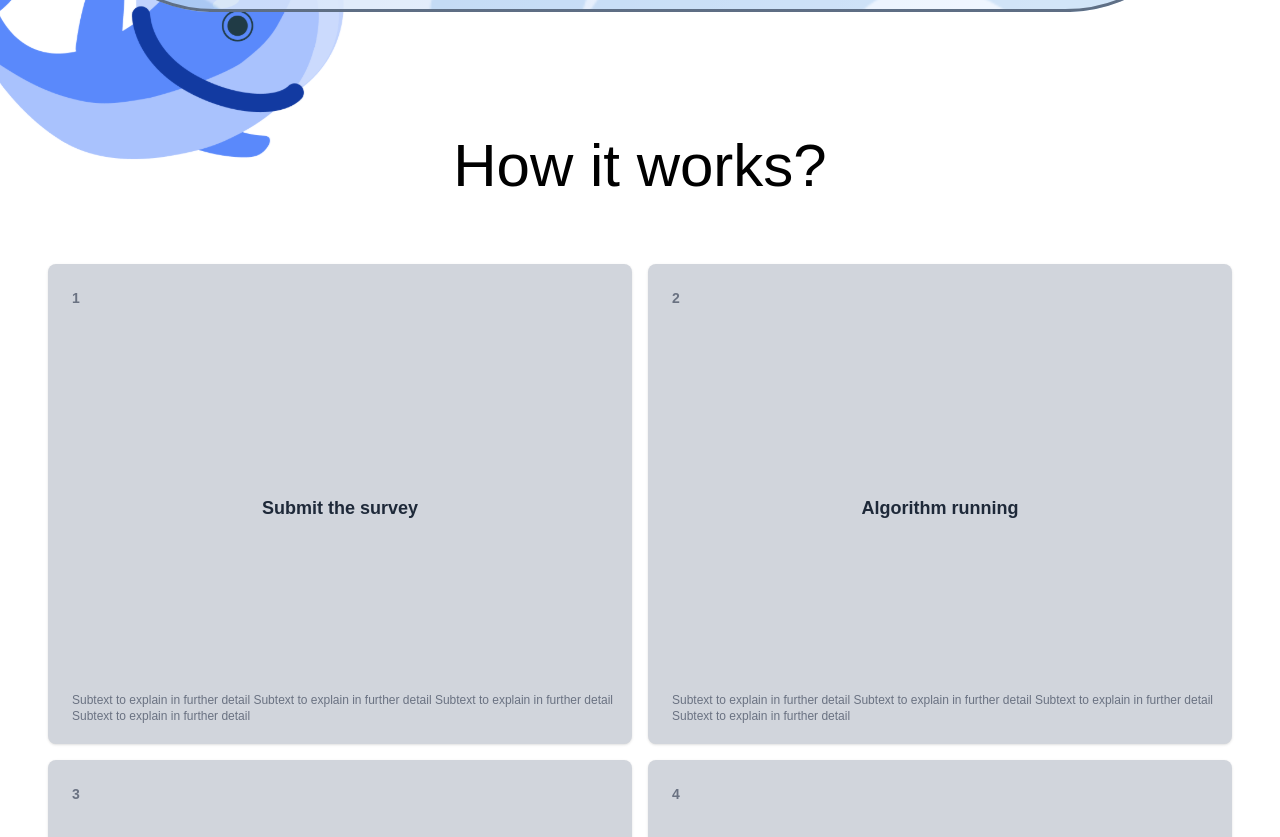
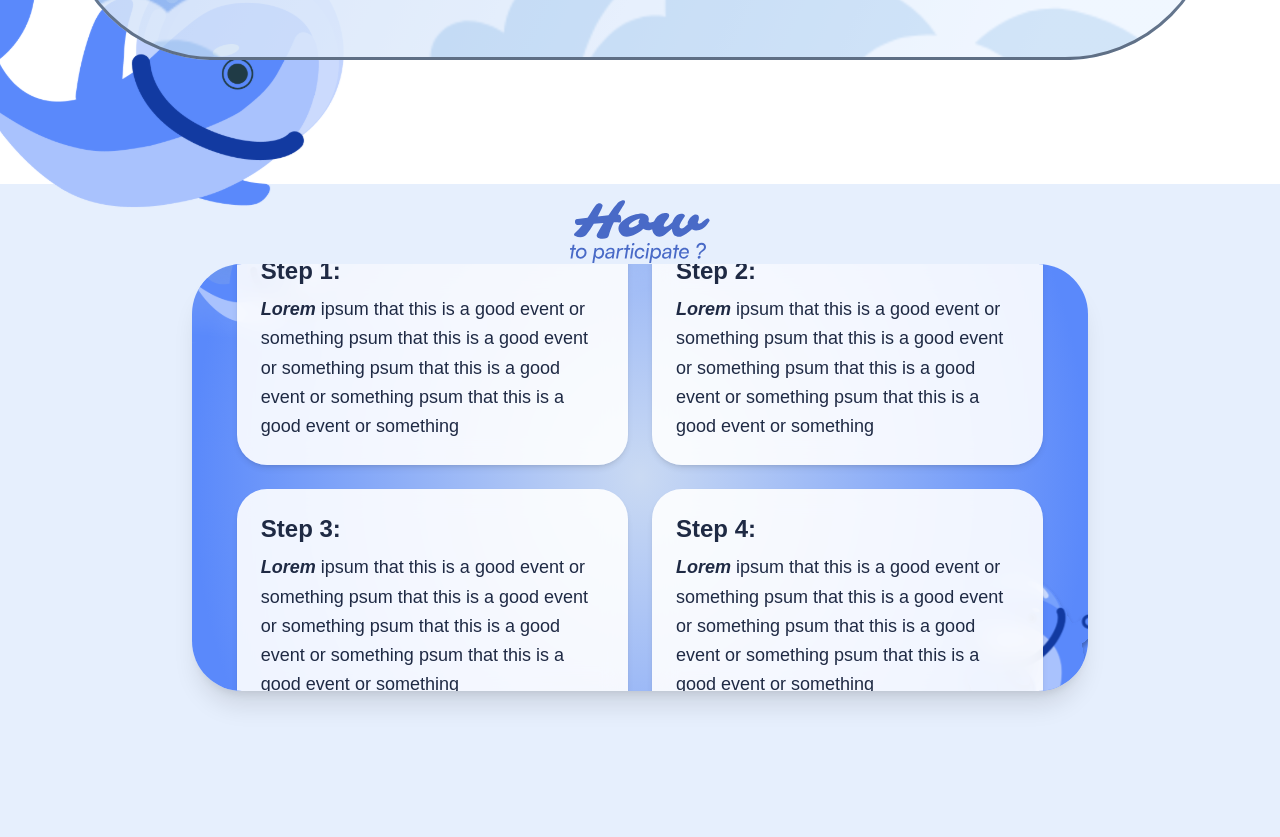
Before and after one commit to bakuyy/dsc-speed-dataing, a Next.js app: page / in a window 1280 px wide. Shown: the part 1960-2797 px from the top of the page. Built offline with nearby package versions, Linux system fonts and the light colour scheme.

Commit message:
fix: file organization

```diff
--- a/src/app/dashboard/About.tsx
+++ b/src/app/dashboard/About.tsx
@@ -9,11 +9,11 @@ import whaleCup from '../../../public/images/dashboard/whaleCup.svg'
 import whaleLightBulb from '../../../public/images/dashboard/whaleLightBulb.svg'
 import fancytext from '../../../public/images/dashboard/fancytext.svg'
 
-export default function AboutPage() {
+export default function About() {
   const router = useRouter()
 
   return (
-    <section className="mt-15 md:mt-30 mb-20 md:mb-50 relative bg-blue flex flex-col items-center">
+    <section className="pt-15 md:pt-30 pb-20 md:pb-50 relative bg-white flex flex-col items-center">
       <div className="relative w-full max-w-6xl aspect-[382/182] rounded-[50px] mx-auto">
         {/* WhaleLightBulb behind content */}
         <Image
--- /dev/null
+++ b/src/app/dashboard/Instruction.tsx
@@ -0,0 +1,64 @@
+'use client'
+import React from 'react'
+import Image from 'next/image'
+import instructionBackground from '../../../public/images/dashboard/InstructionBackground.svg'
+import whale1 from '../../../public/images/dashboard/whaleLightBulb.svg'
+import whale2 from '../../../public/images/dashboard/whaleCup.svg'
+import fancyText from '../../../public/images/dashboard/fancytext1.svg'
+
+export default function InstructionPage() {
+  return (
+    <section className="w-screen h-screen bg-[#E6EFFD] flex flex-col items-center">
+      <Image
+        src={fancyText}
+        alt="How to participate?"
+        className="h-12 md:h-20 w-auto mx-auto"
+        priority
+      />
+
+      {/* Card with background and steps */}
+      <div
+        className="relative w-full max-w-4xl aspect-[382/182] rounded-[50px] shadow-xl mx-auto overflow-hidden flex items-center justify-center"
+        style={{
+          backgroundImage: `url(${instructionBackground.src})`,
+          backgroundSize: 'cover',
+          backgroundPosition: 'center',
+          backgroundRepeat: 'no-repeat',
+        }}
+      >
+        {/* Top left whale */}
+        <Image
+          src={whale1}
+          alt="whale 1"
+          className="absolute -top-16 -left-10 w-32 md:w-44 z-20 pointer-events-none"
+        />
+        {/* Bottom right whale */}
+        <Image
+          src={whale2}
+          alt="whale 2"
+          className="absolute -bottom-16 -right-10 w-36 md:w-48 z-20 pointer-events-none"
+        />
+
+        {/* Steps grid */}
+        <div className="relative z-30 w-full h-full flex items-center justify-center">
+          <div className="grid grid-cols-1 sm:grid-cols-2 gap-6 w-[90%] py-10">
+            {[1, 2, 3, 4].map((step) => (
+              <div
+                key={step}
+                className="bg-white/90 backdrop-blur-md rounded-[30px] shadow-md p-4 sm:p-6 flex flex-col min-h-[180px] justify-between"
+              >
+                <h3 className="text-lg sm:text-xl md:text-2xl font-semibold text-[#1F2A44] mb-2">
+                  Step {step}:
+                </h3>
+                <p className="text-sm sm:text-base md:text-lg text-[#1F2A44] leading-relaxed">
+                  <span className="font-bold italic">Lorem</span> ipsum that this is a good event or something psum that this is a good
+                  event or something psum that this is a good event or something psum that this is a good event or something
+                </p>
+              </div>
+            ))}
+          </div>
+        </div>
+      </div>
+    </section>
+  )
+}
--- a/src/app/dashboard/UserDashboard.tsx
+++ b/src/app/dashboard/UserDashboard.tsx
@@ -2,9 +2,9 @@
 import { useRouter } from 'next/navigation'
 import { useState } from 'react'
 import CardButton from './CardButton'
-import StepCard from './StepCard'
 import SessionTimer from './SessionTimer'
-import AboutPage from './About'
+
+
 
 export default function Dashboard() {
   const router = useRouter()
@@ -22,7 +22,7 @@ export default function Dashboard() {
   const [isTime, setIsTime] = useState(true)
 
   return (
-    <div className="w-screen p-6 lg:p-12 bg-white rounded-4xl">
+    <div className="w-screen p-6 lg:p-12 bg-white rounded-t-4xl">
       <header>
         <h1 className="text-xl lg:text-6xl mt-1 text-[#374995] lg:pb-3">Good evening, <span className="font-bold">{userName}</span>!</h1>
         <p className="text-xs lg:text-xl text-[#374995]">Welcome to our termly Speed Friending event!</p>
@@ -51,23 +51,6 @@ export default function Dashboard() {
           </p>
         </div>
       </div>
-
-      <AboutPage />
-
-      {/* INSTRUCTION SECTION */}
-      <section className="mt-20">
-        <h2 className="text-6xl text-center text-black mb-17">How it works?</h2>
-        <div className="mt-6 grid grid-cols-2 gap-4">
-          <StepCard step="1" title="Submit the survey" description="Subtext to explain in further detail Subtext to explain in further detail
-                                                                    Subtext to explain in further detail Subtext to explain in further detail"/>
-          <StepCard step="2" title="Algorithm running" description="Subtext to explain in further detail Subtext to explain in further detail
-                                                                    Subtext to explain in further detail Subtext to explain in further detail"/>
-          <StepCard step="3" title="Find your matches" description="Subtext to explain in further detail Subtext to explain in further detail
-                                                                    Subtext to explain in further detail Subtext to explain in further detail"/>
-          <StepCard step="4" title="Engage in activity for 10 mins" description="Subtext to explain in further detail Subtext to explain in further detail
-                                                                    Subtext to explain in further detail Subtext to explain in further detail"/>
-        </div>
-      </section>
     </div>
   )
 }
--- a/src/app/dashboard/page.tsx
+++ b/src/app/dashboard/page.tsx
@@ -4,6 +4,8 @@ import Navbar from '../components/Navbar'
 import Footer from '../components/Footer'
 import Logo from "../../../public/images/logo.png"
 import Image from "next/image"
+import About from './About'
+import InstructionPage from './Instruction'
 
 export default function DashPage() {
   return (
@@ -11,6 +13,8 @@ export default function DashPage() {
       <Navbar />
       <Image src={Logo} alt="Logo" className="w-3/5 lg:w-2/5 h-auto mx-auto py-8"/>
       <Dashboard />
+      <About />
+      <InstructionPage />
       <Footer />
     </div>
   )
```
Also changed, not shown: public/images/dashboard/InstructionBackground.svg (added), public/images/dashboard/fancytext1.svg (added).
